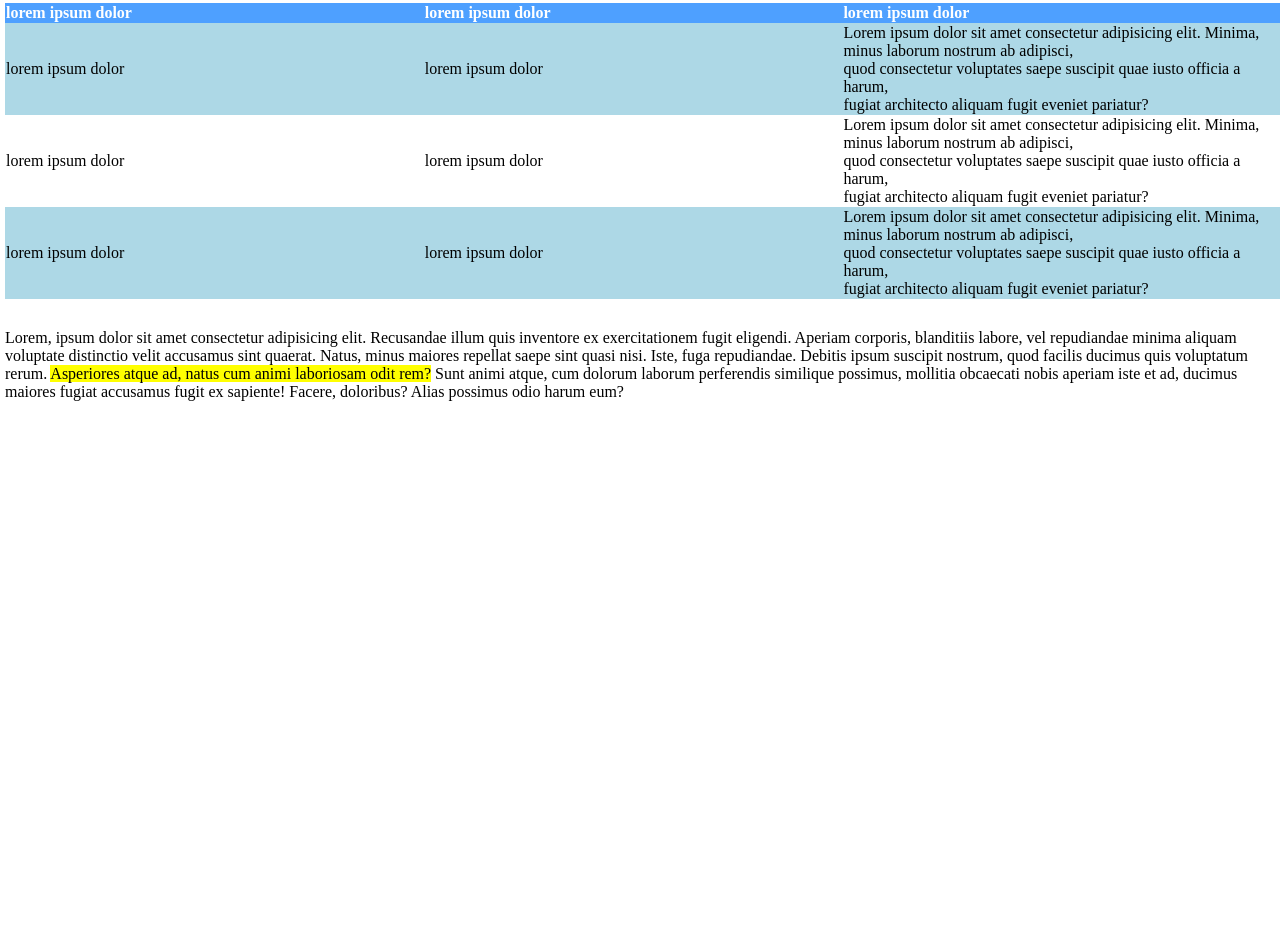
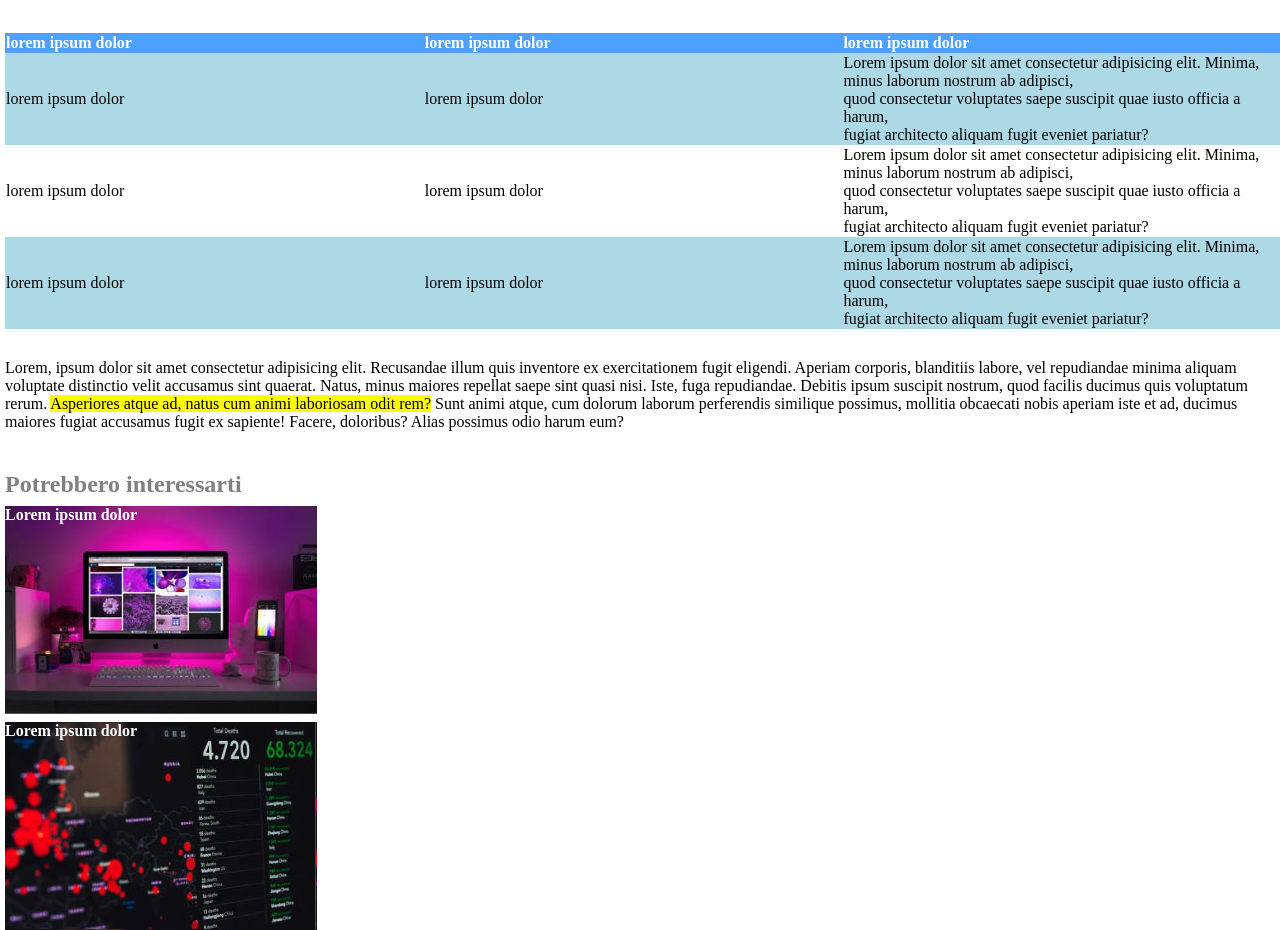
Before and after one commit to IvanTorzoni/html-css-booleaner, a plain HTML site: page index.html in a window 1280 px wide. Shown: the part 973-1903 px from the top of the page. Before the commit the page ends 1374 px from the top, so only its background shows below. Drawn offline with Linux system fonts and the light colour scheme.

Commit message:
feat: added section "things that may interest you"

```diff
--- a/css/style.css
+++ b/css/style.css
@@ -60,6 +60,7 @@ p{
 /* Unorderted List */
 ul{
     margin-top: 30px;
+    padding: 15px;
 }
 
 /* table */
@@ -81,3 +82,27 @@ th{
 .tablecolor{
     background-color: lightblue;
 }
+
+/* Interest */
+#interest{
+    margin-top: 40px;
+}
+
+.overlay{
+    color: white;
+    font-weight: bold;
+}
+
+#monitor{
+    background-image: url(../img/monitor.jpg);
+    width: 312px;
+    height: 208px;
+    margin-top: 8px;
+}
+
+#graph{
+    background-image: url(../img/graph.jpg);
+    width: 312px;
+    height: 208px;
+    margin-top: 8px;
+}
--- a/index.html
+++ b/index.html
@@ -123,7 +123,20 @@
             </p>
             <!-- /Second chunk of text -->
         </section>
+        <!-- /Main article -->
 
+        <!-- Things that may interest you -->
+        <section>
+            <!-- Title -->
+            <h2 id="interest">Potrebbero interessarti</h2>
+
+            <!-- things that may interest you -->
+            <div class="overlay">
+                <div id="monitor">Lorem ipsum dolor</div>
+                <div id="graph">Lorem ipsum dolor</div>
+            </div>
+
+        </section>
     </main>
 
 </body>
```
